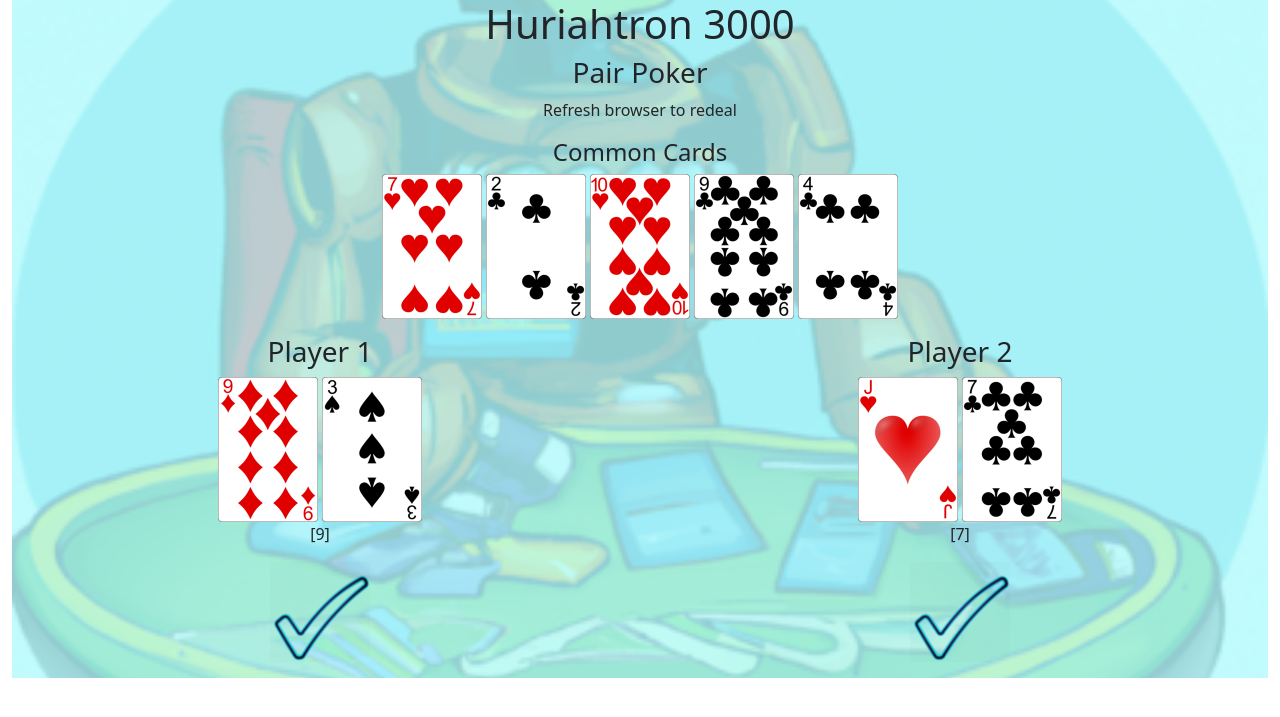
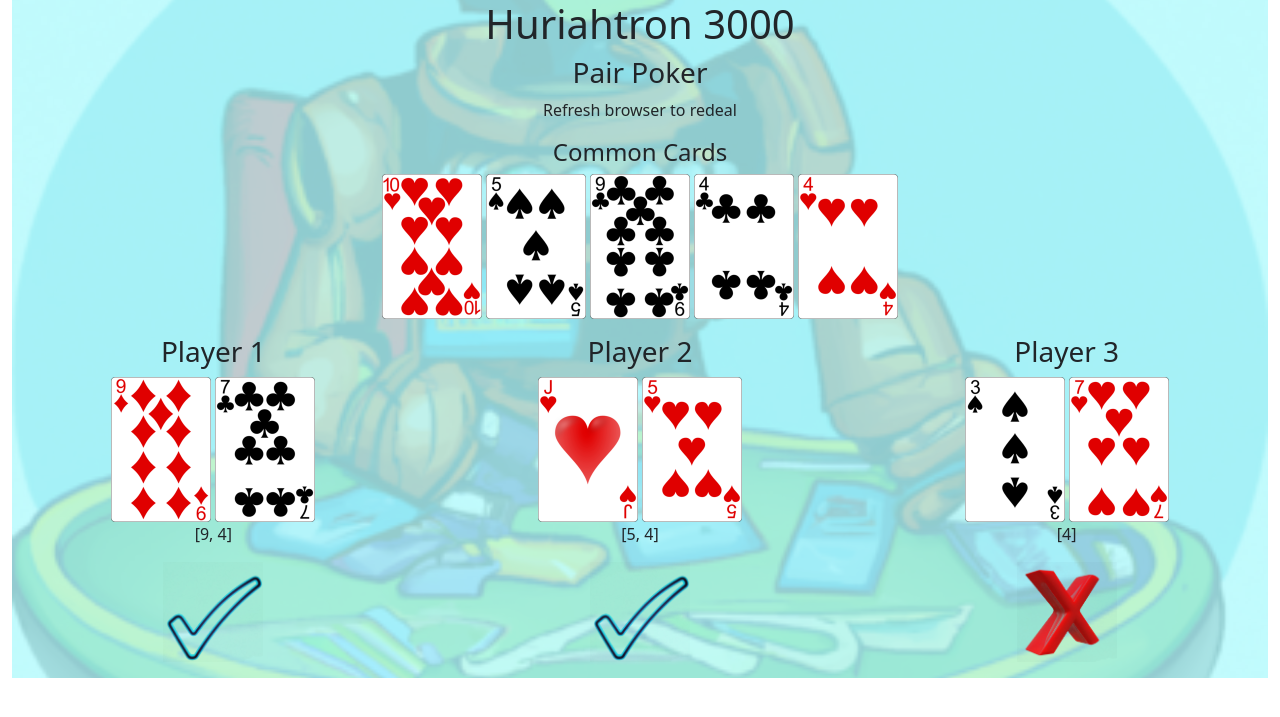
Before and after one commit to fishbiat/poker-bot, a Flask app: page /pair_poker in a window 1280 px wide. Shown: the top 717 px of the page. Run offline with Flask 2, Linux system fonts and the light colour scheme.

Commit message:
feat: add third player to web

```diff
--- a/web/app.py
+++ b/web/app.py
@@ -50,7 +50,7 @@
 def pair_poker():
      # Create a deck of cards and 2 players
     deck_of_cards = pb.create_deck_of_cards()
-    players = pb.create_players(2)
+    players = pb.create_players(3)
 
     # Deal two cards each
     for j in range(2):
@@ -59,6 +59,8 @@
 
     p1imgs=get_card_images(players[1])
     p2imgs=get_card_images(players[2])
+    p3imgs=get_card_images(players[3])
+
 
     # Burn cards and common cards
     burned_cards = []
@@ -92,6 +94,7 @@
                            ccimgs=get_card_images(common_cards),
                            p1imgs=p1imgs,
                            p2imgs=p2imgs,
+                           p3imgs=p3imgs,
                            number_of_two_pair=number_of_two_pair,
                            winner=winner)
 
--- a/web/templates/pair_poker.html
+++ b/web/templates/pair_poker.html
@@ -46,6 +46,9 @@
                 <div class="col">
                     <h3> Player 2 </h3>
                 </div>
+                <div class="col">
+                    <h3> Player 3 </h3>
+                </div>
             </div>
 
             <div class="row">
@@ -59,6 +62,11 @@
                         <img src="{{i}}" width="100px">
                     {% endfor %}
                 </div>
+                <div class="col">
+                    {% for i in p3imgs %}
+                        <img src="{{i}}" width="100px">
+                    {% endfor %}
+                </div>
             </div>
 
             <div class="row">
@@ -67,6 +75,9 @@
                 </div>
                 <div class="col">
                     <p> {{number_of_two_pair[2]}} </p>
+                </div>
+                <div class="col">
+                    <p> {{number_of_two_pair[3]}} </p>
                 </div>
             </div>
 
@@ -90,6 +101,15 @@
                         {% endif %}
                     </p>
                 </div>
+                <div class="col">
+                    <p>
+                        {% if 3 in winner %}
+                            <img src="checkmark.png" width="100px"></img>
+                        {% else %}
+                            <img src="xmark.png" width="100px"></img>
+                        {% endif %}
+                    </p>
+                </div>
             </div>
 
 
```
